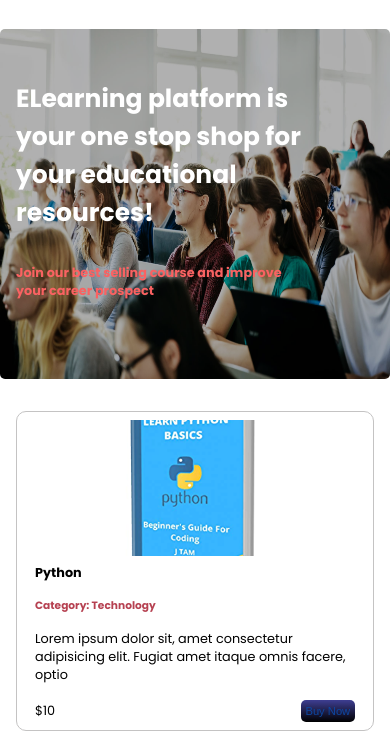
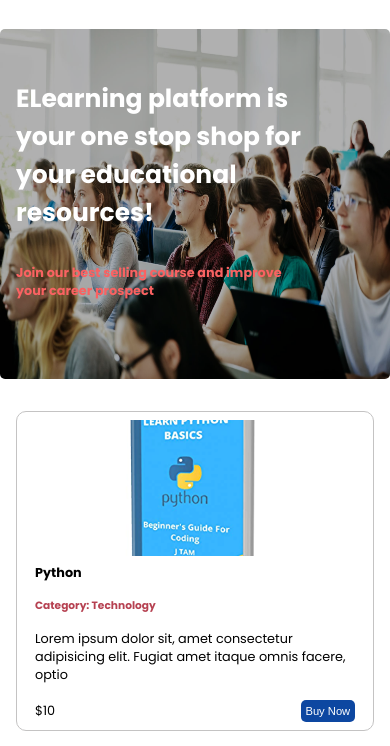
Before and after one commit to Teesam/E-Learning, a plain HTML site: page index.html in a window 390 px wide. Shown: the part 67-813 px from the top of the page. Drawn offline with Linux system fonts and the light colour scheme.

Commit message:
new changes

```diff
--- a/landing/header.css
+++ b/landing/header.css
@@ -791,11 +791,11 @@
     }
 
     .course-buy{
-        background-image: linear-gradient(180deg, rgb(62, 62, 146), black);
+        background-color: var(--blue);
         border: none;
         padding: .3rem;
         border-radius: 5px;
-        color: var(--blue);
+        color: white;
         font-size: .7rem;
         cursor: pointer;
     }
```
